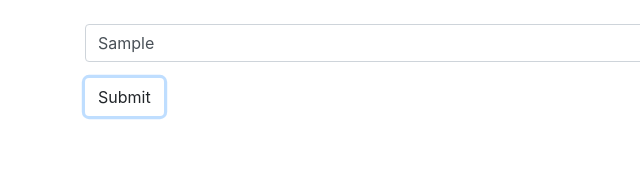
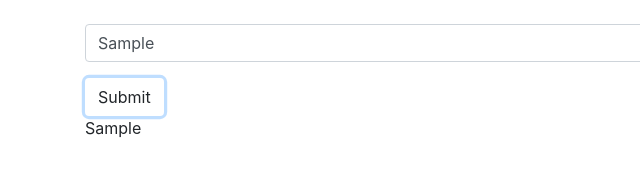
Before and after one commit to Cecile-DeVera/wordplay, a plain HTML site: page index.html in a window 1280 px wide. Both pictures are taken after typing "Sample" into the empty fields and a click on the button "Submit". Shown: the full height of the page, 0-640 px from the left. Drawn offline with Linux system fonts and the light colour scheme.

Commit message:
Change button type to submit, add three letter word sorting functionality.

```diff
--- a/index.html
+++ b/index.html
@@ -15,8 +15,11 @@
             <label for="userSentence"></label>
             <input type="text" class="form-control" id="userSentence">
           </div>
-          <button type="button" class="btn" name="button">Submit</button>
+          <button type="submit" class="btn" name="button">Submit</button>
         </form>
+      </div>
+      <div id="threeLetterWordOuput">
+        <p></p>
       </div>
     </div>
   </body>
--- a/js/scripts.js
+++ b/js/scripts.js
@@ -0,0 +1,23 @@
+$(document).ready(function() {
+  $("#userInput form").submit(function(event) {
+    $("#threeLetterWordOuput p").empty();
+    var userSentenceValue = $("#userSentence").val();
+    var userWords = userSentenceValue.split(' ');
+    var threeLetterWords = userWords.map(function(threeLetterWord) {
+      if (threeLetterWord.length >= 3) {
+        return threeLetterWord;
+      } else {
+        return "";
+      }
+    });
+    threeLetterWords.reverse();
+    threeLetterWords.forEach(function(threeLetterWordB) {
+      if (threeLetterWordB === "") {
+
+      } else {
+        $("#threeLetterWordOuput p").append(threeLetterWordB + " ");
+      }
+    });
+    event.preventDefault();
+  });
+});
```
